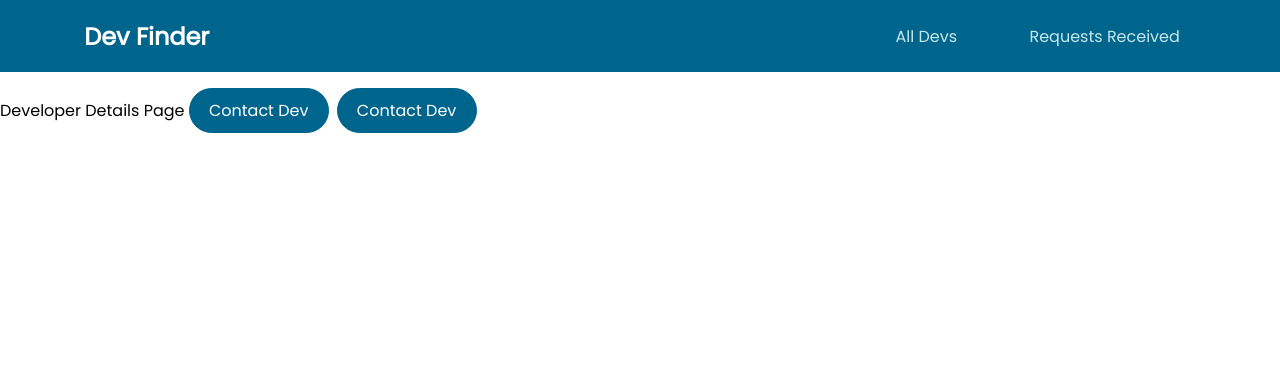
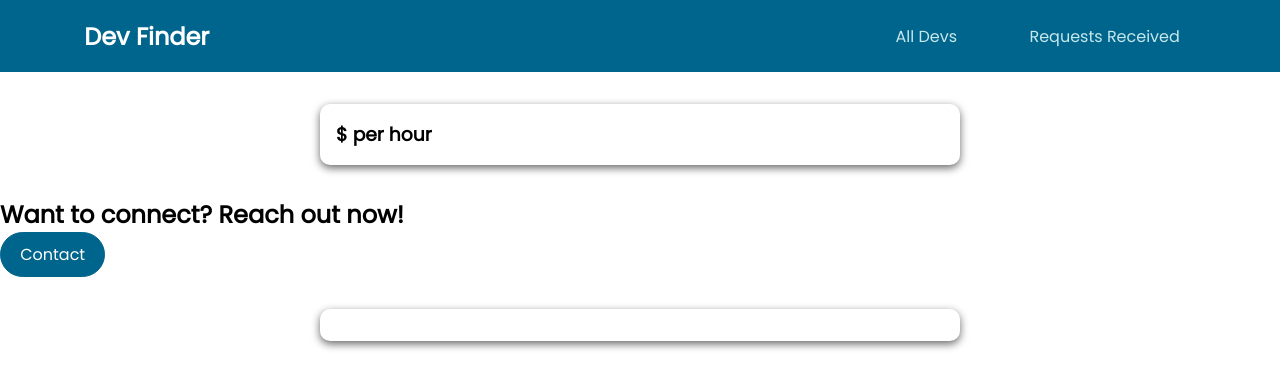
Before and after one commit to torressam333/dev-finder, a Vue app: page /developers/1 in a window 1280 px wide. Shown: the top 388 px of the page. Built offline with nearby package versions, Linux system fonts and the light colour scheme.

Commit message:
Add templating required for specific dev details component

```diff
--- a/src/pages/developers/DevDetails.vue
+++ b/src/pages/developers/DevDetails.vue
@@ -1,9 +1,28 @@
 <template>
-  Developer Details Page
-  <!-- This nested router view is needed since this component
-        has child routes
-     -->
-  <router-view></router-view>
-  <base-button link to="/developers/1/contact">Contact Dev</base-button>
-  <base-button link to="/developers/1/contact">Contact Dev</base-button>
+  <section>
+    <base-card>
+      <!-- Slot data -->
+      <h2>{{ devFullName }}</h2>
+      <h3>${{ devRate }} per hour</h3>
+    </base-card>
+  </section>
+  <section>
+    <header>
+      <h2>Want to connect? Reach out now!</h2>
+      <base-button link :to="contactDevLink">Contact</base-button>
+    </header>
+    <!-- router link required for child form (contact form) to be rendered -->
+    <router-view></router-view>
+  </section>
+  <section>
+    <base-card>
+      <base-badge
+        v-for="area in areas"
+        :key="area"
+        :specialty="area"
+        :title="area"
+      ></base-badge>
+      <p>{{ devDescription }}</p>
+    </base-card>
+  </section>
 </template>
```
